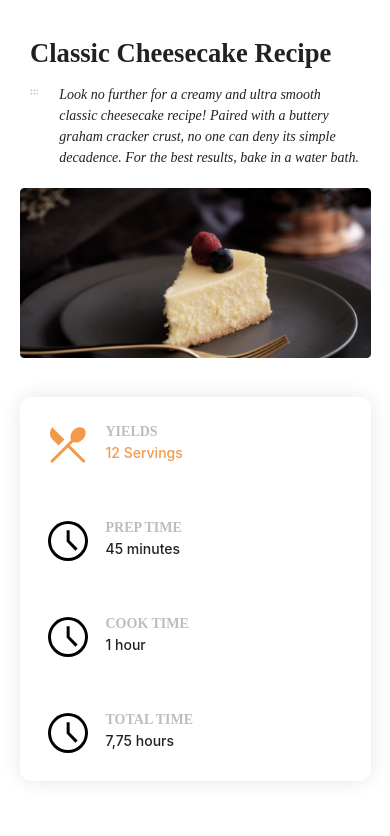
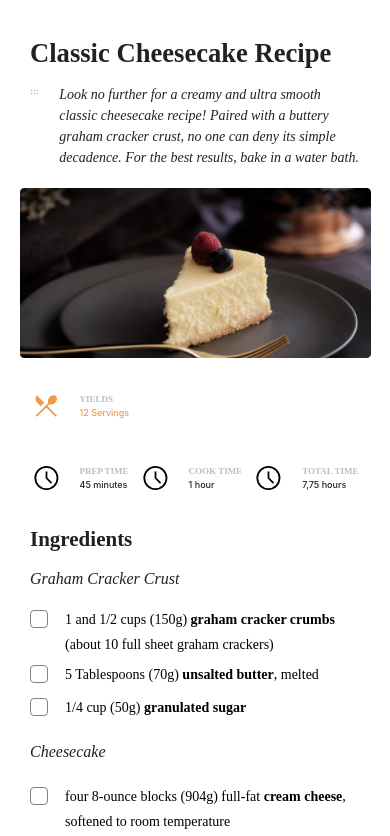
Before and after one commit to iamhaitham/DevChallenges-Recipe-Page, a plain HTML site: page index.html in a window 390 px wide. Shown: the top 836 px of the page. Drawn offline with nearby package versions, Linux system fonts and the light colour scheme.

Commit message:
Make the side card responsive for mobile screens

```diff
--- a/custom-styles.css
+++ b/custom-styles.css
@@ -4,6 +4,11 @@ article {
 
 #Side-Card {
     margin-top: 2.4rem;
+}
+
+#side-card-responsive {
+    flex-direction: column;
+    align-items: center;
 }
 
 .font-weight-700 {
@@ -30,7 +35,7 @@ article {
     font-family: "Montserrat";
 }
 
-.margin-right-1rem {
+.svg-margin-right {
     margin-right: 1rem;
 }
 
@@ -116,7 +121,7 @@ input[type="checkbox"]+span:not(.lever):before {
     color: #BDBDBD;
 }
 
-.card-box-shadow {
+#side-card-responsive {
     box-shadow: 0px 0px 20px rgba(0, 0, 0, 0.1);
 }
 
@@ -137,4 +142,45 @@ input[type="checkbox"]+span:not(.lever):before {
     article {
         flex-direction: column;
     }
+
+    svg.svg-margin-right {
+        width: 60px;
+        transform: scale(0.6);
+    }
+
+    .card-content {
+        padding: 12px 0 !important;
+    }
+
+    .card-content > div {
+        align-items: center;
+    }
+
+    .mobile-font-size-9px {
+        font-size: 9px;
+    }
+
+    .svg-margin-right {
+        margin-right: 0;
+    }
+
+    #side-card-responsive {
+        box-shadow: none;
+        align-items: flex-start;
+    }
+
+    #side-card-responsive > div:nth-child(2) {
+        display:flex;
+    }
+
+
+    #Side-Card > div,
+    #Ingredients > div > div > h5 {
+        margin-bottom: 0;
+    }
+
+    #Side-Card,
+    #Ingredients > div > div > h5 {
+        margin-top: 0;
+    }
 }
--- a/index.html
+++ b/index.html
@@ -39,21 +39,22 @@
           <section class="col s12 l3">
             <div id="Side-Card">
               <div class="row">
-                <div class="card border-radius-12px display-flex flex-direction-column align-items-center card-box-shadow">
+                <div id="side-card-responsive" class="card border-radius-12px display-flex">
                   <div class="card-content">
                     <div class="display-flex">
-                      <svg xmlns="http://www.w3.org/2000/svg" class="margin-right-1rem" height="48" width="48" fill="#F2994A"><path d="m8.25 42-2.1-2.1 21-21q-1.1-2.4-.5-4.975.6-2.575 2.85-4.825 2.25-2.2 5.45-2.825T40.2 7.7q2.1 2.1 1.425 5.25T38.6 18.5q-2.05 2.1-4.575 2.75-2.525.65-4.725-.3l-3.35 3.35 15.6 15.6-2.1 2.1-15.6-15.6Zm6.25-17.55L8.55 18.5Q6 15.95 5.9 12.45q-.1-3.5 2.3-6.2L20.45 18.5Z"/></svg>
-                      <div class="display-flex flex-direction-column">
+                      <svg xmlns="http://www.w3.org/2000/svg" class="svg-margin-right" height="48" width="48" fill="#F2994A"><path d="m8.25 42-2.1-2.1 21-21q-1.1-2.4-.5-4.975.6-2.575 2.85-4.825 2.25-2.2 5.45-2.825T40.2 7.7q2.1 2.1 1.425 5.25T38.6 18.5q-2.05 2.1-4.575 2.75-2.525.65-4.725-.3l-3.35 3.35 15.6 15.6-2.1 2.1-15.6-15.6Zm6.25-17.55L8.55 18.5Q6 15.95 5.9 12.45q-.1-3.5 2.3-6.2L20.45 18.5Z"/></svg>
+                      <div class="display-flex flex-direction-column mobile-font-size-9px">
                         <span class="color-grey font-family-montserrat font-weight-700">YIELDS</span>
                         <span class="color-orange font-weight-500">12 Servings</span>
                       </div>
                     </div>
                   </div>
 
+                  <div>
                     <div class="card-content">
                       <div class="display-flex">
-                      <svg xmlns="http://www.w3.org/2000/svg" class="margin-right-1rem" height="48" width="48"><path d="m31.35 33.65 2.25-2.25-7.95-8V13.35h-3V24.6ZM24 44q-4.1 0-7.75-1.575-3.65-1.575-6.375-4.3-2.725-2.725-4.3-6.375Q4 28.1 4 24t1.575-7.75q1.575-3.65 4.3-6.375 2.725-2.725 6.375-4.3Q19.9 4 24 4t7.75 1.575q3.65 1.575 6.375 4.3 2.725 2.725 4.3 6.375Q44 19.9 44 24t-1.575 7.75q-1.575 3.65-4.3 6.375-2.725 2.725-6.375 4.3Q28.1 44 24 44Zm0-20Zm0 17q7 0 12-5t5-12q0-7-5-12T24 7q-7 0-12 5T7 24q0 7 5 12t12 5Z"/></svg>
-                      <div class="display-flex flex-direction-column">
+                        <svg xmlns="http://www.w3.org/2000/svg" class="svg-margin-right" height="48" width="48"><path d="m31.35 33.65 2.25-2.25-7.95-8V13.35h-3V24.6ZM24 44q-4.1 0-7.75-1.575-3.65-1.575-6.375-4.3-2.725-2.725-4.3-6.375Q4 28.1 4 24t1.575-7.75q1.575-3.65 4.3-6.375 2.725-2.725 6.375-4.3Q19.9 4 24 4t7.75 1.575q3.65 1.575 6.375 4.3 2.725 2.725 4.3 6.375Q44 19.9 44 24t-1.575 7.75q-1.575 3.65-4.3 6.375-2.725 2.725-6.375 4.3Q28.1 44 24 44Zm0-20Zm0 17q7 0 12-5t5-12q0-7-5-12T24 7q-7 0-12 5T7 24q0 7 5 12t12 5Z"/></svg>
+                        <div class="display-flex flex-direction-column mobile-font-size-9px">
                           <span class="color-grey font-family-montserrat font-weight-700">PREP TIME</span>
                           <span class="font-weight-500">45 minutes</span>
                         </div>
@@ -62,8 +63,8 @@
 
                     <div class="card-content">
                       <div class="display-flex">
-                      <svg xmlns="http://www.w3.org/2000/svg" class="margin-right-1rem" height="48" width="48"><path d="m31.35 33.65 2.25-2.25-7.95-8V13.35h-3V24.6ZM24 44q-4.1 0-7.75-1.575-3.65-1.575-6.375-4.3-2.725-2.725-4.3-6.375Q4 28.1 4 24t1.575-7.75q1.575-3.65 4.3-6.375 2.725-2.725 6.375-4.3Q19.9 4 24 4t7.75 1.575q3.65 1.575 6.375 4.3 2.725 2.725 4.3 6.375Q44 19.9 44 24t-1.575 7.75q-1.575 3.65-4.3 6.375-2.725 2.725-6.375 4.3Q28.1 44 24 44Zm0-20Zm0 17q7 0 12-5t5-12q0-7-5-12T24 7q-7 0-12 5T7 24q0 7 5 12t12 5Z"/></svg>
-                      <div class="display-flex flex-direction-column">
+                        <svg xmlns="http://www.w3.org/2000/svg" class="svg-margin-right" height="48" width="48"><path d="m31.35 33.65 2.25-2.25-7.95-8V13.35h-3V24.6ZM24 44q-4.1 0-7.75-1.575-3.65-1.575-6.375-4.3-2.725-2.725-4.3-6.375Q4 28.1 4 24t1.575-7.75q1.575-3.65 4.3-6.375 2.725-2.725 6.375-4.3Q19.9 4 24 4t7.75 1.575q3.65 1.575 6.375 4.3 2.725 2.725 4.3 6.375Q44 19.9 44 24t-1.575 7.75q-1.575 3.65-4.3 6.375-2.725 2.725-6.375 4.3Q28.1 44 24 44Zm0-20Zm0 17q7 0 12-5t5-12q0-7-5-12T24 7q-7 0-12 5T7 24q0 7 5 12t12 5Z"/></svg>
+                        <div class="display-flex flex-direction-column mobile-font-size-9px">
                           <span class="color-grey font-family-montserrat font-weight-700">COOK TIME</span>
                           <span class="font-weight-500">1 hour</span>
                         </div>
@@ -72,10 +73,11 @@
 
                     <div class="card-content">
                       <div class="display-flex">
-                      <svg xmlns="http://www.w3.org/2000/svg" class="margin-right-1rem" height="48" width="48"><path d="m31.35 33.65 2.25-2.25-7.95-8V13.35h-3V24.6ZM24 44q-4.1 0-7.75-1.575-3.65-1.575-6.375-4.3-2.725-2.725-4.3-6.375Q4 28.1 4 24t1.575-7.75q1.575-3.65 4.3-6.375 2.725-2.725 6.375-4.3Q19.9 4 24 4t7.75 1.575q3.65 1.575 6.375 4.3 2.725 2.725 4.3 6.375Q44 19.9 44 24t-1.575 7.75q-1.575 3.65-4.3 6.375-2.725 2.725-6.375 4.3Q28.1 44 24 44Zm0-20Zm0 17q7 0 12-5t5-12q0-7-5-12T24 7q-7 0-12 5T7 24q0 7 5 12t12 5Z"/></svg>
-                      <div class="display-flex flex-direction-column">
+                        <svg xmlns="http://www.w3.org/2000/svg" class="svg-margin-right" height="48" width="48"><path d="m31.35 33.65 2.25-2.25-7.95-8V13.35h-3V24.6ZM24 44q-4.1 0-7.75-1.575-3.65-1.575-6.375-4.3-2.725-2.725-4.3-6.375Q4 28.1 4 24t1.575-7.75q1.575-3.65 4.3-6.375 2.725-2.725 6.375-4.3Q19.9 4 24 4t7.75 1.575q3.65 1.575 6.375 4.3 2.725 2.725 4.3 6.375Q44 19.9 44 24t-1.575 7.75q-1.575 3.65-4.3 6.375-2.725 2.725-6.375 4.3Q28.1 44 24 44Zm0-20Zm0 17q7 0 12-5t5-12q0-7-5-12T24 7q-7 0-12 5T7 24q0 7 5 12t12 5Z"/></svg>
+                        <div class="display-flex flex-direction-column mobile-font-size-9px">
                           <span class="color-grey font-family-montserrat font-weight-700">TOTAL TIME</span>
                           <span class="font-weight-500">7,75 hours</span>
+                        </div>
                       </div>
                     </div>
                   </div>
```
Lines whose indentation alone changed are shown as unchanged.
